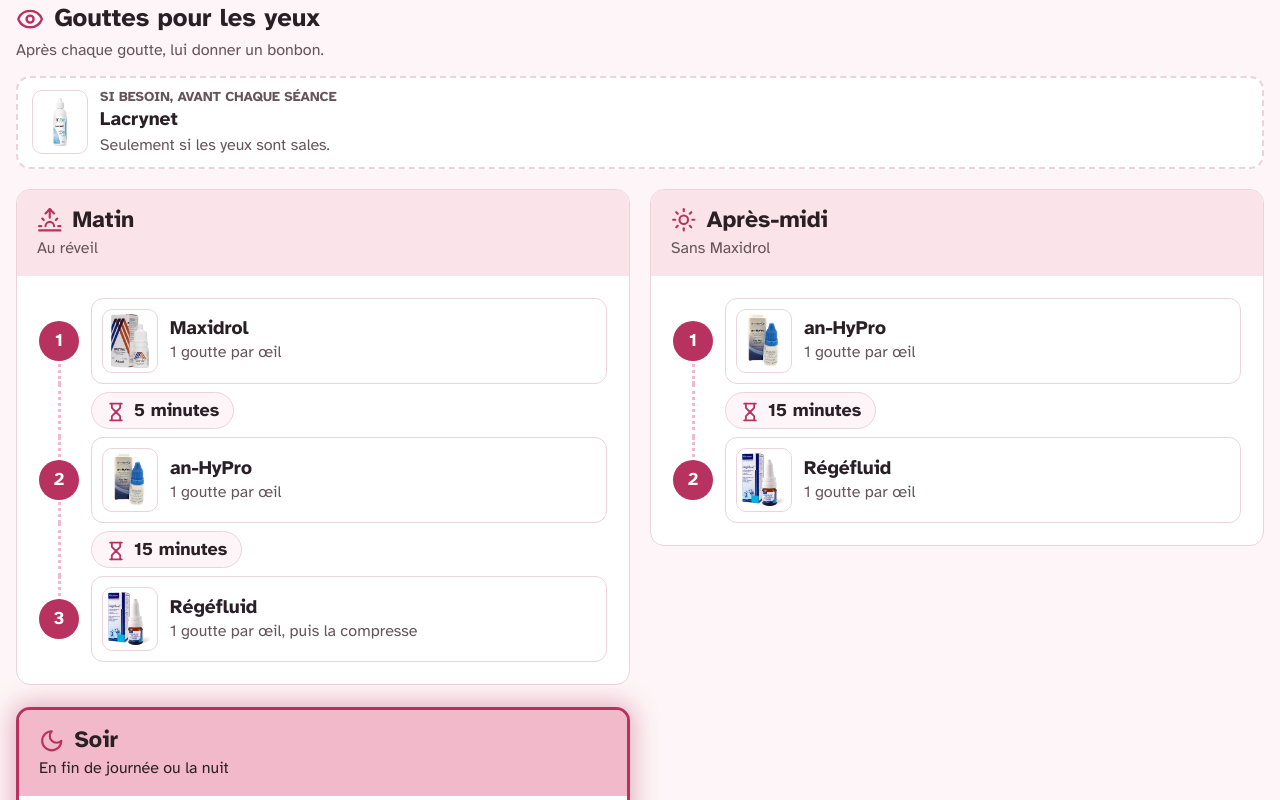
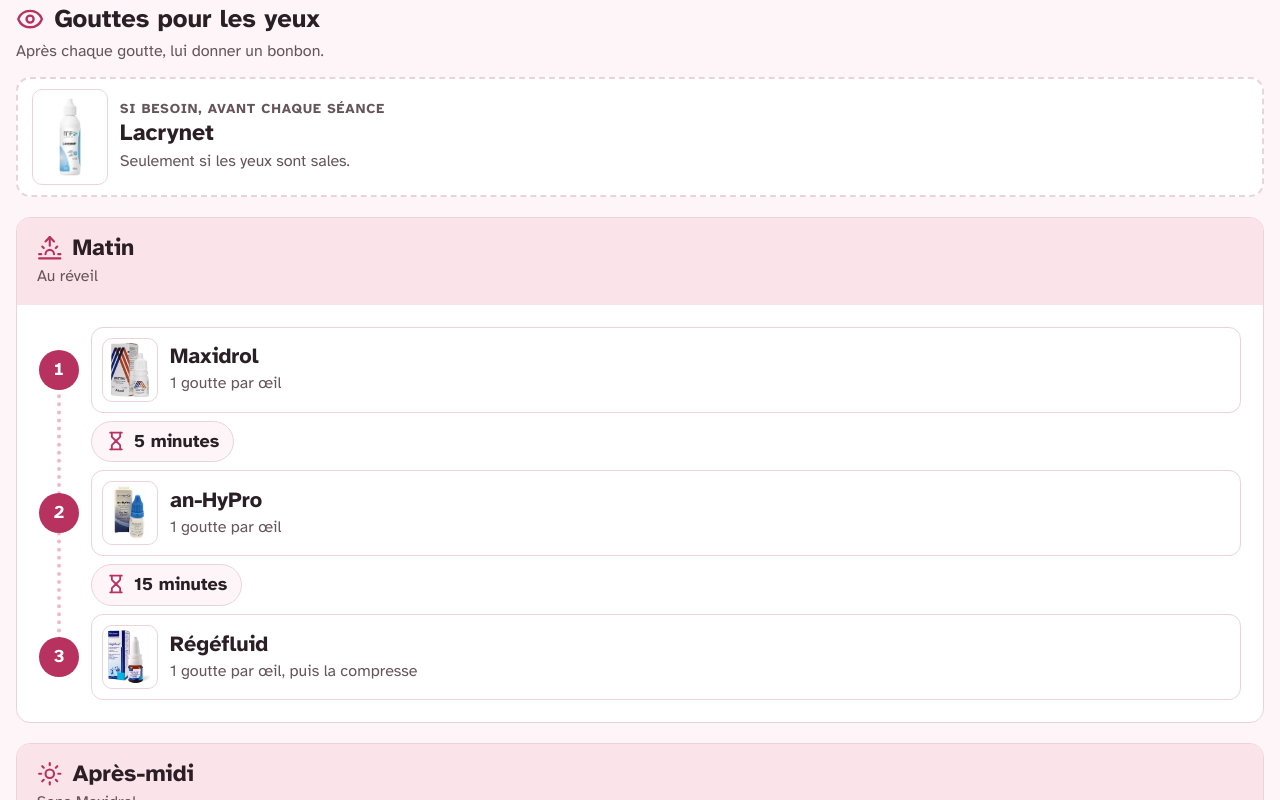
Before and after one commit to LcsGa/mochi-care, a Vue app in the folder apps/website/: page / in a window 1280 px wide. Shown: the part 960-1760 px from the top of the page. Built offline with nearby package versions, Linux system fonts and the light colour scheme.

Commit message:
refactor(treatment): extraire les séances de gouttes en composants
Co-Authored-By: Claude Opus 5.5 <noreply@anthropic.com>

```diff
--- a/apps/website/src/features/treatment/LacrynetCard.vue
+++ b/apps/website/src/features/treatment/LacrynetCard.vue
@@ -1,46 +1,28 @@
 <script setup lang="ts">
-import { UiBadge } from "design-system/badge";
+import lacrynet from "@/assets/lacrynet.webp";
 import { UiCard } from "design-system/card";
-import lacrynet from "@/assets/lacrynet.webp";
+import { UiHeading } from "design-system/heading";
 import ProductPhoto from "./ProductPhoto.vue";
 </script>
 
 <template>
   <UiCard as="article" class="lacrynet-card" variant="dashed" aria-labelledby="lacrynet-name">
-    <ProductPhoto :src="lacrynet" alt="Photo du Lacrynet" />
+    <ProductPhoto size="medium" :src="lacrynet" alt="Photo du Lacrynet" />
 
-    <div class="text">
-      <UiBadge variant="text">Si besoin, avant chaque séance</UiBadge>
-      <strong id="lacrynet-name" class="name">Lacrynet</strong>
-      <span class="detail">Seulement si les yeux sont sales.</span>
-    </div>
+    <hgroup>
+      <p>Si besoin, avant chaque séance</p>
+      <UiHeading id="lacrynet-name">Lacrynet</UiHeading>
+      <p>Seulement si les yeux sont sales.</p>
+    </hgroup>
   </UiCard>
 </template>
 
 <style>
-.lacrynet-card {
-  border-color: var(--color-line);
-
-  > .content {
-    display: grid;
-    grid-template-columns: auto 1fr;
-    align-items: center;
-    gap: var(--size-3);
-    padding: var(--size-2-5) var(--size-3-5);
-  }
-
-  .text {
-    display: grid;
-    row-gap: var(--size-0-5);
-  }
-
-  .name {
-    font: var(--font-heading-4);
-  }
-
-  .detail {
-    font: var(--font-small);
-    color: var(--color-muted);
-  }
+.lacrynet-card > .content {
+  display: grid;
+  grid-template-columns: auto 1fr;
+  align-items: center;
+  gap: var(--size-3);
+  padding: var(--size-2-5) var(--size-3-5);
 }
 </style>
--- a/apps/website/src/features/treatment/ProductPhoto.vue
+++ b/apps/website/src/features/treatment/ProductPhoto.vue
@@ -1,9 +1,13 @@
 <script setup lang="ts">
-const { src, alt } = defineProps<{ src: string; alt: string }>();
+const {
+  src,
+  alt,
+  size = "small",
+} = defineProps<{ src: string; alt: string; size?: "small" | "medium" }>();
 </script>
 
 <template>
-  <span class="product-photo"><img :src :alt /></span>
+  <span class="product-photo" :class="size"><img :src :alt /></span>
 </template>
 
 <style scoped>
@@ -11,13 +15,21 @@ const { src, alt } = defineProps<{ src: string; alt: string }>();
   display: grid;
   place-items: center;
   flex: none;
-  inline-size: var(--size-14);
-  block-size: var(--size-16);
   padding: var(--size-1);
   background: var(--color-photo-ground);
   border: var(--size-px) solid var(--color-line);
   border-radius: var(--radius-md);
   box-sizing: border-box;
+
+  &.small {
+    inline-size: var(--size-14);
+    block-size: var(--size-16);
+  }
+
+  &.medium {
+    inline-size: var(--size-19);
+    block-size: var(--size-24);
+  }
 
   > img {
     inline-size: 100%;
--- a/apps/website/src/features/treatment/TreatmentsCardGroup.vue
+++ b/apps/website/src/features/treatment/TreatmentsCardGroup.vue
@@ -2,19 +2,13 @@
 import anHyPro from "@/assets/anhypro.webp";
 import maxidrol from "@/assets/maxidrol.webp";
 import regefluid from "@/assets/regefluid.webp";
-import { LucideMoon, LucideSun, LucideSunrise, type LucideIcon } from "@lucide/vue";
+import { LucideMoon, LucideSun, LucideSunrise } from "@lucide/vue";
+import { useIntervalFn, useNow } from "@vueuse/core";
 import { UiCallout } from "design-system/callout";
-import { UiCard } from "design-system/card";
-import { UiHeading } from "design-system/heading";
-import { useIntervalFn, useNow } from "@vueuse/core";
 import { computed } from "vue";
+import type { DropSession, Session, Step } from "./drops/DropSession.ts";
+import DropSessionCard from "./drops/DropSessionCard.vue";
 import LacrynetCard from "./LacrynetCard.vue";
-import DropStep from "./steps/DropStep.vue";
-import WaitStep from "./steps/WaitStep.vue";
-
-type Session = "morning" | "afternoon" | "evening";
-
-type Step = { name: string; image: string; detail: string; waitMinutes?: number };
 
 const SESSION_START_HOURS = { morning: 5, afternoon: 13, evening: 18 } as const satisfies Record<
   Session,
@@ -23,40 +17,47 @@ const SESSION_START_HOURS = { morning: 5, afternoon: 13, evening: 18 } as const
 
 const ONE_DROP = "1 goutte par œil";
 
-const MAXIDROL = { name: "Maxidrol", image: maxidrol, detail: ONE_DROP, waitMinutes: 5 };
-const AN_HYPRO = { name: "an-HyPro", image: anHyPro, detail: ONE_DROP, waitMinutes: 15 };
-const REGEFLUID = { name: "Régéfluid", image: regefluid, detail: ONE_DROP };
-const REGEFLUID_WITH_COMPRESS = { ...REGEFLUID, detail: `${ONE_DROP}, puis la compresse` };
+const MAXIDROL: Step = {
+  name: "Maxidrol",
+  image: maxidrol,
+  detail: ONE_DROP,
+  waitMinutes: 5,
+};
+const AN_HYPRO: Step = {
+  name: "an-HyPro",
+  image: anHyPro,
+  detail: ONE_DROP,
+  waitMinutes: 15,
+};
+const REGEFLUID: Step = {
+  name: "Régéfluid",
+  image: regefluid,
+  detail: `${ONE_DROP}, puis la compresse`,
+};
 
 const sessions = [
   {
-    id: "morning",
+    name: "morning",
     title: "Matin",
     description: "Au réveil",
     icon: LucideSunrise,
-    steps: [MAXIDROL, AN_HYPRO, REGEFLUID_WITH_COMPRESS],
+    steps: [MAXIDROL, AN_HYPRO, REGEFLUID],
   },
   {
-    id: "afternoon",
+    name: "afternoon",
     title: "Après-midi",
     description: "Sans Maxidrol",
     icon: LucideSun,
     steps: [AN_HYPRO, REGEFLUID],
   },
   {
-    id: "evening",
+    name: "evening",
     title: "Soir",
     description: "En fin de journée ou la nuit",
     icon: LucideMoon,
-    steps: [MAXIDROL, AN_HYPRO, REGEFLUID_WITH_COMPRESS],
+    steps: [MAXIDROL, AN_HYPRO, REGEFLUID],
   },
-] as const satisfies readonly {
-  id: Session;
-  title: string;
-  description: string;
-  icon: LucideIcon;
-  steps: readonly Step[];
-}[];
+] as const satisfies readonly DropSession[];
 
 const now = useNow({ scheduler: (update) => useIntervalFn(update, 60_000) });
 
@@ -67,47 +68,20 @@ const currentSession = computed<Session>(() => {
     return "afternoon";
   return "evening";
 });
-
-const sessionAttrs = (session: Session) =>
-  currentSession.value === session ? { class: "is-current", "aria-current": "time" as const } : {};
 </script>
 
 <template>
-  <div class="treatments-card-group">
-    <LacrynetCard />
+  <div role="group" class="treatments-card-group">
+    <LacrynetCard class="col-span-full" />
 
-    <div class="sessions" role="group">
-      <UiCard
-        v-for="session in sessions"
-        :key="session.id"
-        as="article"
-        v-bind="sessionAttrs(session.id)"
-        :aria-labelledby="`${session.id}-title`"
-        :aria-describedby="`${session.id}-description`"
-      >
-        <template #header>
-          <hgroup>
-            <UiHeading :id="`${session.id}-title`">
-              <component :is="session.icon" />
-              {{ session.title }}
-            </UiHeading>
-            <p :id="`${session.id}-description`">{{ session.description }}</p>
-          </hgroup>
-        </template>
+    <DropSessionCard
+      v-for="session in sessions"
+      :key="session.name"
+      v-bind="session"
+      :active="session.name === currentSession"
+    />
 
-        <ol class="steps">
-          <template v-for="(step, index) in session.steps" :key="step.name">
-            <DropStep :name="step.name" :image="step.image" :detail="step.detail" />
-            <WaitStep
-              v-if="'waitMinutes' in step && index < session.steps.length - 1"
-              :duration="step.waitMinutes"
-            />
-          </template>
-        </ol>
-      </UiCard>
-    </div>
-
-    <UiCallout severity="danger">
+    <UiCallout class="col-span-full" severity="danger">
       Œil fermé ? <strong>Arrêter le Maxidrol tout de suite</strong> et appeler le véto.
     </UiCallout>
   </div>
@@ -115,93 +89,15 @@ const sessionAttrs = (session: Session) =>
 
 <style>
 .treatments-card-group {
-  --step-marker-size: var(--size-10);
+  --treatments-gap: var(--size-5);
   display: grid;
-  row-gap: var(--size-5);
-}
-
-.treatments-card-group .sessions {
-  --sessions-column-gap: var(--size-5);
-  --sessions-min-inline-size: calc(
-    (var(--body-max-inline-size) - 2 * var(--sessions-column-gap)) / 3
-  );
-  display: grid;
+  grid-template-columns: repeat(auto-fit, minmax(min(100%, var(--size-80)), 1fr));
   align-items: start;
-  grid-template-columns: repeat(auto-fit, minmax(min(100%, var(--sessions-min-inline-size)), 1fr));
-  column-gap: var(--sessions-column-gap);
-  row-gap: var(--size-7);
-
-  > .ui-card > .header p {
-    font: var(--font-small);
-    color: var(--color-muted);
-  }
+  gap: var(--treatments-gap);
 
   @media print {
     grid-template-columns: repeat(3, minmax(0, 1fr));
     column-gap: var(--size-3);
   }
 }
-
-.treatments-card-group .steps {
-  list-style: none;
-  counter-reset: step;
-
-  > li {
-    position: relative;
-
-    &::after {
-      content: "";
-      position: absolute;
-      inset-block: 0;
-      inset-inline-start: calc(var(--step-marker-size) / 2 - var(--size-0-75) / 2);
-      border-inline-start: var(--size-0-75) dotted var(--color-pink-mid);
-    }
-
-    &:first-child::after {
-      inset-block-start: 50%;
-    }
-
-    &:last-child::after {
-      inset-block-end: 50%;
-    }
-  }
-}
 </style>
-
-<style>
-@media screen {
-  .treatments-card-group .sessions > .ui-card {
-    @media (prefers-reduced-motion: no-preference) {
-      transition:
-        translate 0.2s,
-        box-shadow 0.2s;
-    }
-
-    &.is-current {
-      border: var(--size-0-75) solid var(--color-pink);
-      box-shadow: var(--shadow-highlight);
-      translate: 0 calc(-1 * var(--size-1-5));
-
-      > .header {
-        background: var(--color-pink-mid);
-
-        p {
-          color: var(--color-ink);
-        }
-      }
-    }
-  }
-}
-
-@media print {
-  .treatments-card-group .sessions > .ui-card {
-    > .header {
-      padding: var(--size-2) var(--size-3);
-    }
-
-    > .content {
-      padding: var(--size-3);
-    }
-  }
-}
-</style>
--- /dev/null
+++ b/apps/website/src/features/treatment/drops/DropSession.ts
@@ -0,0 +1,18 @@
+import type { LucideIcon } from "@lucide/vue";
+
+export type Session = "morning" | "afternoon" | "evening";
+
+export type Step = {
+  name: string;
+  image: string;
+  detail: string;
+  waitMinutes?: number;
+};
+
+export type DropSession = {
+  name: Session;
+  title: string;
+  description: string;
+  icon: LucideIcon;
+  steps: readonly Step[];
+};
--- /dev/null
+++ b/apps/website/src/features/treatment/drops/DropSessionCard.vue
@@ -0,0 +1,86 @@
+<script setup lang="ts">
+import { UiCard } from "design-system/card";
+import { UiHeading } from "design-system/heading";
+import type { DropSession } from "./DropSession.ts";
+import DropStep from "./DropStep.vue";
+
+const { name, icon, title, description, steps, active } = defineProps<
+  DropSession & { active?: boolean }
+>();
+</script>
+
+<template>
+  <UiCard
+    as="article"
+    class="drop-session-card"
+    :aria-current="active ? 'time' : undefined"
+    :aria-labelledby="`${name}-title`"
+    :aria-describedby="`${name}-description`"
+  >
+    <template #header>
+      <hgroup>
+        <UiHeading :id="`${name}-title`">
+          <component :is="icon" />
+          {{ title }}
+        </UiHeading>
+        <p :id="`${name}-description`">{{ description }}</p>
+      </hgroup>
+    </template>
+
+    <ol class="steps">
+      <DropStep
+        v-for="(step, index) in steps"
+        :key="step.name"
+        v-bind="step"
+        :class="{ first: index === 0, last: index === steps.length - 1 }"
+      />
+    </ol>
+
+    <div class="marker-link"></div>
+  </UiCard>
+</template>
+
+<style>
+.drop-session-card {
+  counter-reset: step;
+  anchor-scope: --first, --last;
+
+  > .content {
+    > .steps {
+      --drop-step-row-gap: var(--size-2);
+      display: grid;
+      row-gap: var(--drop-step-row-gap);
+    }
+
+    > .marker-link {
+      position: absolute;
+      inset-inline-start: anchor(--first center);
+      inset-block-start: anchor(--first center);
+      inset-block-end: anchor(--last center);
+      border-inline-start: var(--size-1) dotted var(--color-pink-mid);
+      translate: -50%;
+    }
+  }
+
+  &[aria-current] {
+    background: var(--color-bg);
+    border: var(--size-0-75) solid var(--color-pink);
+    box-shadow: var(--shadow-highlight);
+    translate: 0 calc(-1 * var(--size-1-5));
+
+    > .header {
+      background: var(--color-pink-mid);
+
+      p {
+        color: var(--color-ink);
+      }
+    }
+  }
+
+  @media (prefers-reduced-motion: no-preference) {
+    transition:
+      translate 0.2s,
+      box-shadow 0.2s;
+  }
+}
+</style>
--- /dev/null
+++ b/apps/website/src/features/treatment/drops/DropStep.vue
@@ -0,0 +1,82 @@
+<script setup lang="ts">
+import { LucideHourglass } from "@lucide/vue";
+import { UiCard } from "design-system/card";
+import { UiChip } from "design-system/chip";
+import { UiHeading } from "design-system/heading";
+import ProductPhoto from "../ProductPhoto.vue";
+import type { Step } from "./DropSession.ts";
+
+const { name, image, detail, waitMinutes } = defineProps<Step>();
+</script>
+
+<template>
+  <li class="drop-step">
+    <span class="marker"></span>
+
+    <UiCard class="drop-card" as="article">
+      <ProductPhoto :src="image" :alt="`Photo du ${name}`" />
+      <hgroup>
+        <UiHeading>{{ name }}</UiHeading>
+        <p>{{ detail }}</p>
+      </hgroup>
+    </UiCard>
+
+    <UiChip v-if="waitMinutes" class="timer" shape="pill">
+      <LucideHourglass />
+      {{ waitMinutes }} minutes
+    </UiChip>
+  </li>
+</template>
+
+<style>
+.drop-step {
+  list-style: none;
+  display: grid;
+  grid-template-columns: auto 1fr;
+  align-items: center;
+  gap: var(--drop-step-row-gap) var(--size-3);
+  counter-increment: step;
+
+  &.first > .marker {
+    anchor-name: --first;
+  }
+
+  &.last > .marker {
+    anchor-name: --last;
+  }
+
+  > .marker {
+    display: grid;
+    place-items: center;
+    aspect-ratio: 1;
+    block-size: var(--size-10);
+    background: var(--color-pink);
+    color: var(--color-on-pink);
+    border-radius: var(--radius-round);
+    z-index: 1;
+
+    &::before {
+      content: counter(step);
+      font: var(--font-body-strong);
+      font-variant-numeric: tabular-nums;
+    }
+  }
+
+  > .drop-card {
+    background: var(--color-surface);
+    border-radius: var(--radius-lg);
+
+    > .content {
+      display: flex;
+      align-items: center;
+      gap: var(--size-3);
+      padding: var(--size-2-5);
+    }
+  }
+
+  > .timer {
+    grid-column: 2;
+    justify-self: start;
+  }
+}
+</style>
--- a/apps/website/src/features/treatment/steps/DropStep.vue
+++ /dev/null
@@ -1,69 +0,0 @@
-<script setup lang="ts">
-import ProductPhoto from "../ProductPhoto.vue";
-
-const { name, image, detail } = defineProps<{ name: string; image: string; detail: string }>();
-</script>
-
-<template>
-  <li class="drop-step">
-    <span class="marker" aria-hidden="true"></span>
-    <div class="card">
-      <ProductPhoto :src="image" :alt="`Photo du ${name}`" />
-      <span class="text">
-        <strong class="name">{{ name }}</strong>
-        <span class="detail">{{ detail }}</span>
-      </span>
-    </div>
-  </li>
-</template>
-
-<style scoped>
-.drop-step {
-  counter-increment: step;
-  display: grid;
-  grid-template-columns: var(--step-marker-size) 1fr;
-  align-items: center;
-  column-gap: var(--size-3);
-
-  > .marker {
-    position: relative;
-    z-index: 1;
-    display: grid;
-    place-items: center;
-    inline-size: var(--step-marker-size);
-    aspect-ratio: 1;
-    border-radius: var(--radius-round);
-    background: var(--color-pink);
-    color: var(--color-on-pink);
-    font-weight: 700;
-    print-color-adjust: exact;
-
-    &::before {
-      content: counter(step);
-    }
-  }
-
-  > .card {
-    display: flex;
-    align-items: center;
-    gap: var(--size-3);
-    padding: var(--size-2-5);
-    background: var(--color-surface);
-    border: var(--size-px) solid var(--color-line);
-    border-radius: var(--radius-lg);
-  }
-
-  .text {
-    display: grid;
-  }
-
-  .name {
-    font: var(--font-heading-4);
-  }
-
-  .detail {
-    font: var(--font-small);
-    color: var(--color-muted);
-  }
-}
-</style>
--- a/apps/website/src/features/treatment/steps/WaitStep.vue
+++ /dev/null
@@ -1,31 +0,0 @@
-<script setup lang="ts">
-import { LucideHourglass } from "@lucide/vue";
-import { UiChip } from "design-system/chip";
-
-const { duration } = defineProps<{ duration: number }>();
-</script>
-
-<template>
-  <li class="wait-step">
-    <UiChip shape="pill">
-      <LucideHourglass />
-      {{ duration }} minutes
-    </UiChip>
-  </li>
-</template>
-
-<style scoped>
-.wait-step {
-  display: grid;
-  grid-template-columns: var(--step-marker-size) 1fr;
-  align-items: center;
-  column-gap: var(--size-3);
-  padding-block: var(--size-2);
-  line-height: 1.3;
-
-  > .ui-chip {
-    grid-column: 2;
-    justify-self: start;
-  }
-}
-</style>
--- a/packages/design-system/src/styles/index.css
+++ b/packages/design-system/src/styles/index.css
@@ -21,9 +21,21 @@ body {
   color: var(--color-ink);
 }
 
-hgroup > p {
-  color: var(--color-muted);
-  font-size: 1rem;
+hgroup {
+  display: grid;
+  gap: var(--size-0-5);
+
+  > p:has(~ .ui-heading) {
+    font: var(--font-label);
+    letter-spacing: var(--font-label-letter-spacing);
+    color: var(--color-muted);
+    text-transform: uppercase;
+  }
+
+  > .ui-heading ~ p {
+    color: var(--color-muted);
+    font-size: 1rem;
+  }
 }
 
 .bold,
@@ -45,18 +57,6 @@ small {
   text-transform: uppercase;
 }
 
-.img {
-  block-size: var(--size-24);
-  padding: var(--size-1-5);
-  border-radius: var(--radius-md);
-  background: white;
-  inline-size: fit-content;
-
-  > img {
-    block-size: 100%;
-  }
-}
-
 .alert {
   color: var(--color-danger) !important;
 }
@@ -64,3 +64,7 @@ small {
 .lucide {
   flex-shrink: 0;
 }
+
+.col-span-full {
+  grid-column: 1 / -1;
+}
```
Also changed, not shown: apps/website/src/features/treatment/WipeCard.vue (+7 -14 lines).
